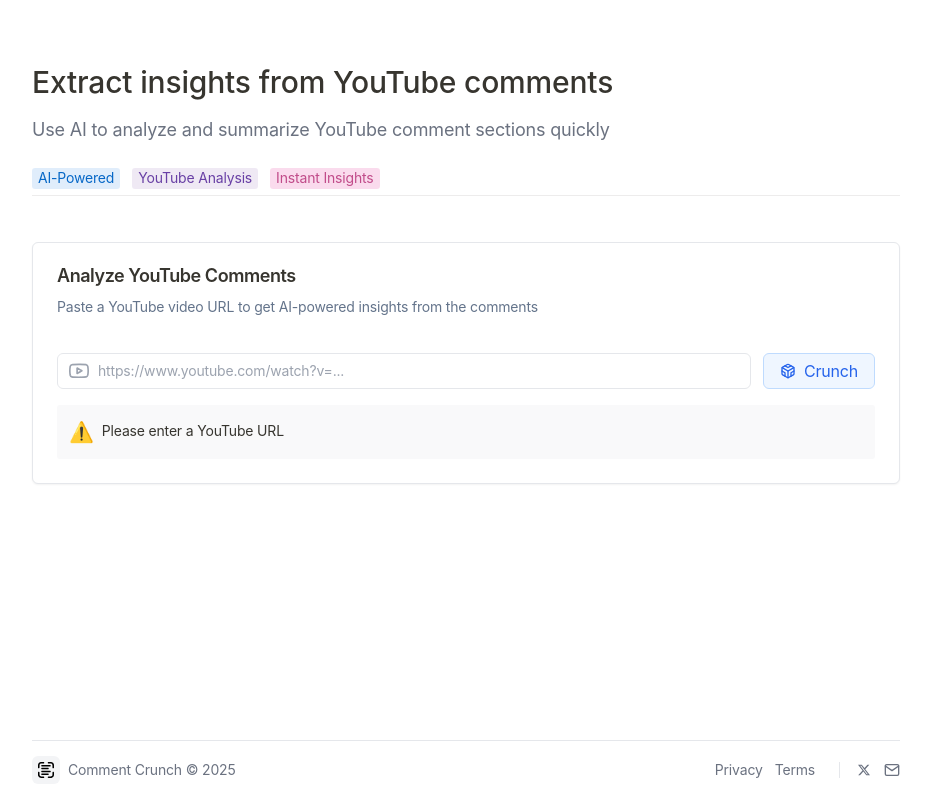
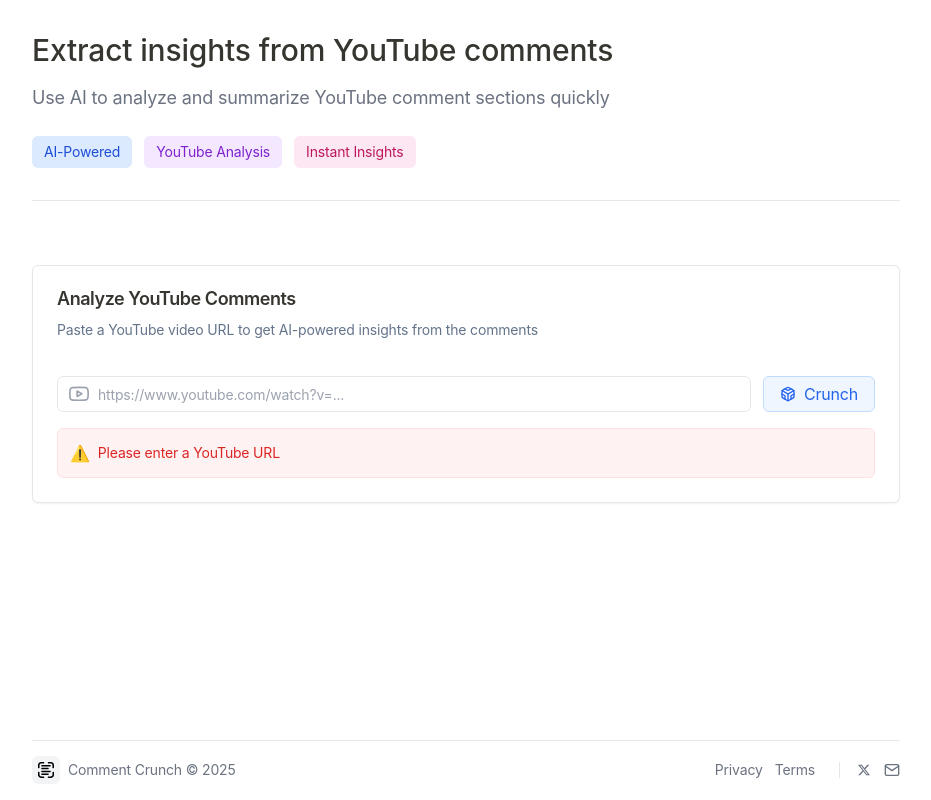
Before and after one commit to florian-lup/comment-crunch, a Next.js app: page / in a window 1280 px wide. Both pictures are taken after a click on the button "Crunch". Shown: the whole page, without its empty margins (174-1105 px from the left). Built offline with nearby package versions, Linux system fonts and the light colour scheme.

Commit message:
Simplify and modernize UI styling with Tailwind CSS utility classes

```diff
--- a/src/app/api/gemini/route.ts
+++ b/src/app/api/gemini/route.ts
@@ -81,7 +81,6 @@
     5. Make sure to add a blank line between the quote and your analysis
     6. Make sure to include the most insightful and representative comments
     7. For each quote, add a brief analysis in italics that explains the significance of the comment
-    8. If a comment has many likes, prioritize it and mention that it was popular
     `;
 
     // Get the model
--- a/src/app/globals.css
+++ b/src/app/globals.css
@@ -38,11 +38,6 @@
 
 /* Style scrollbar for modern browsers */
 ::-webkit-scrollbar {
-  width: 6px;
-  height: 6px;
-}
-
-::-webkit-scrollbar-track {
   background: transparent;
 }
 
@@ -133,10 +128,6 @@
 
 /* Notion-like tag pills */
 .notion-tag {
-  padding: 2px 6px;
-  font-size: 14px;
-  line-height: 120%;
-  border-radius: 3px;
   color: rgb(50, 48, 44);
   background: rgba(227, 226, 224, 0.5);
 }
@@ -156,50 +147,28 @@
   color: rgb(193, 76, 138);
 }
 
-/* Notion container */
-.notion-container {
-  max-width: 900px;
-  margin: 0 auto;
-  padding: 0 16px;
-}
-
-/* Notion page */
-.notion-page {
-  padding: 32px 0;
-}
-
 /* Notion divider */
 .notion-divider {
-  width: 100%;
-  height: 1px;
   background-color: rgba(55, 53, 47, 0.09);
-  margin: 6px 0;
 }
 
 /* Notion callout */
 .notion-callout {
   display: flex;
-  padding: 16px 16px 16px 12px;
   background: rgba(235, 236, 237, 0.3);
   border-radius: 3px;
-  margin: 8px 0;
 }
 
 .notion-callout-emoji {
-  font-size: 20px;
   line-height: 1.1;
-  margin-right: 8px;
 }
 
 /* Notion checklist */
 .notion-checkbox {
-  width: 16px;
-  height: 16px;
   border: 1px solid rgba(55, 53, 47, 0.2);
   border-radius: 3px;
   display: inline-block;
   vertical-align: middle;
-  margin-right: 8px;
   transition: background 200ms ease-out 0s;
   cursor: pointer;
 }
@@ -212,14 +181,11 @@
 /* Notion table */
 .notion-table {
   border-collapse: collapse;
-  width: 100%;
-  margin: 12px 0;
 }
 
 .notion-table th,
 .notion-table td {
   border: 1px solid rgba(55, 53, 47, 0.09);
-  padding: 6px 8px;
 }
 
 .notion-table th {
--- a/src/app/page.tsx
+++ b/src/app/page.tsx
@@ -5,7 +5,7 @@
 export default function Home() {
   return (
     <div className="min-h-screen bg-white flex flex-col">
-      <div className="flex-grow notion-container notion-page">
+      <div className="flex-grow container mx-auto">
         {/* Header */}
         <Header className="w-[868px] mx-auto" />
 
--- a/src/components/ui/footer.tsx
+++ b/src/components/ui/footer.tsx
@@ -4,8 +4,8 @@
 export function Footer() {
   return (
     <footer className="w-full bg-white mt-auto py-4">
-      <div className="notion-container">
-        <div className="flex justify-between items-center relative">
+      <div className="container mx-auto">
+        <div className="flex justify-between items-center relative w-[868px] mx-auto">
           <div className="absolute -top-4 left-0 right-0 h-px bg-gray-200"></div>
           <div className="flex items-center gap-2">
             <div className="bg-gray-100 rounded-md p-1.5">
--- a/src/components/ui/header.tsx
+++ b/src/components/ui/header.tsx
@@ -15,7 +15,11 @@
     tags = ["AI-Powered", "YouTube Analysis", "Instant Insights"],
     className
   }, ref) => {
-    const tagColors = ["notion-tag-blue", "notion-tag-purple", "notion-tag-pink"];
+    const tagColors = [
+      "bg-blue-100 text-blue-700",
+      "bg-purple-100 text-purple-700",
+      "bg-pink-100 text-pink-700"
+    ];
 
     return (
       <div className={cn("mt-8", className)} ref={ref}>
@@ -29,13 +33,13 @@
           {tags.map((tag, index) => (
             <span
               key={tag}
-              className={`notion-tag ${tagColors[index % tagColors.length]} py-1.5 px-3 text-sm`}
+              className={`rounded-md ${tagColors[index % tagColors.length]} py-1.5 px-3 text-sm`}
             >
               {tag}
             </span>
           ))}
         </div>
-        <div className="notion-divider mt-8 mb-6"></div>
+        <div className="h-px bg-gray-200 mt-8 mb-6"></div>
       </div>
     )
   }
--- a/src/components/ui/input.tsx
+++ b/src/components/ui/input.tsx
@@ -130,9 +130,9 @@
               />
 
               {error && (
-                <div className="notion-callout animate-fadeIn mt-4">
-                  <div className="notion-callout-emoji">⚠️</div>
-                  <div className="text-sm">{error}</div>
+                <div className="bg-red-50 border border-red-100 rounded-md p-3 flex items-center gap-2 animate-fadeIn mt-4">
+                  <div className="text-red-500">⚠️</div>
+                  <div className="text-sm text-red-600">{error}</div>
                 </div>
               )}
             </form>
```
